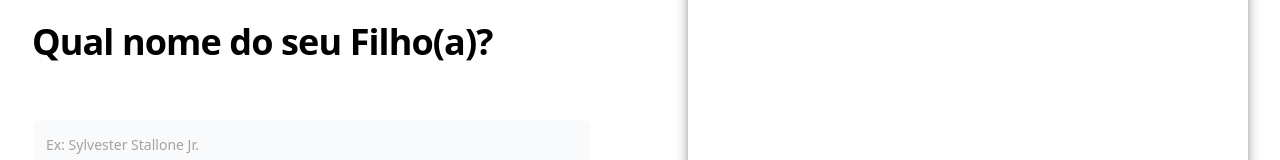
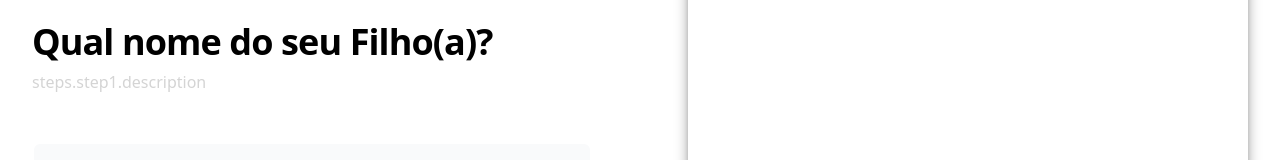
Before and after one commit to Affiliux/petzzu.com, a Next.js app: page /create in a window 1280 px wide. Shown: the part 128-288 px from the top of the page. Built offline with nearby package versions, Linux system fonts and the light colour scheme; no server answers.

Commit message:
feat: add descriptions for step titles in create page

```diff
--- a/src/app/create/page.tsx
+++ b/src/app/create/page.tsx
@@ -58,12 +58,14 @@ export default function Page() {
     {
       id: 1,
       title: t('steps.step1.title'),
+      description: t('steps.step1.description'),
       checked: !!child.child_name,
       skip: false,
     },
     {
       id: 2,
       title: t('steps.step2.title'),
+      description: t('steps.step2.description'),
       checked: !!child.message,
       skip: false,
     },
```
